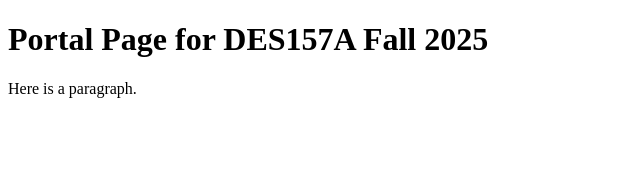
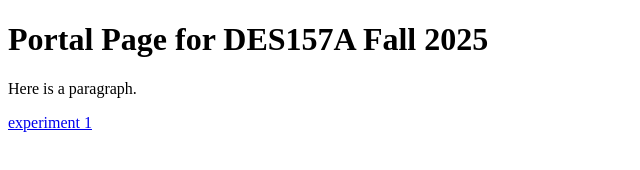
Before and after one commit to jadedes412/des157a, a plain HTML site: page index.html in a window 1280 px wide. Shown: the whole page, without its empty margins (0-640 px from the left). Drawn offline with Linux system fonts and the light colour scheme.

Commit message:
“message”

```diff
--- a/index.html
+++ b/index.html
@@ -8,5 +8,6 @@
     <body>
         <h1>Portal Page for DES157A Fall 2025</h1>
         <p>Here is a paragraph.</p>
+        <a href="exp/exp1.html">experiment 1</a>
     </body>
 </html>
```
